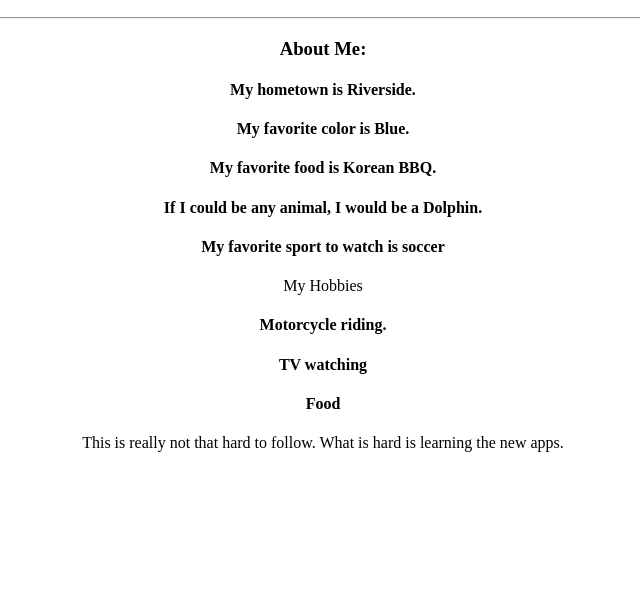
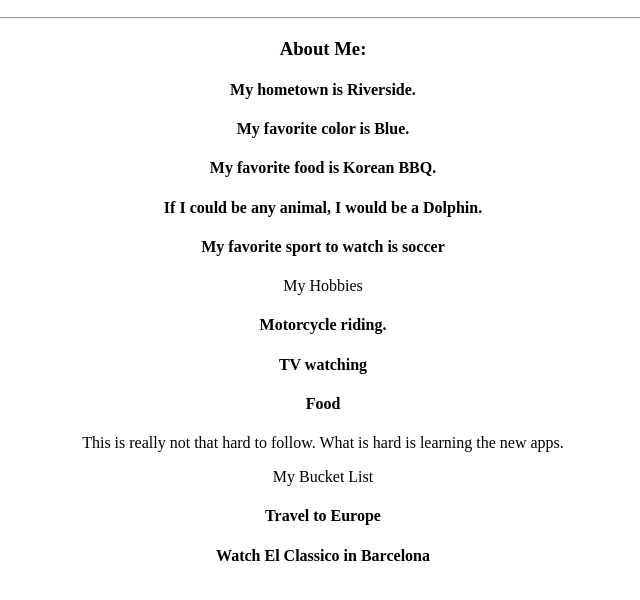
Before and after one commit to CesarEC65/Profile, a plain HTML site: page index.html in a window 1280 px wide. Shown: the part 110-710 px from the top of the page, without its empty margins (317-957 px from the left). Drawn offline with Linux system fonts and the light colour scheme.

Commit message:
adding bucket list.

```diff
--- a/index.html
+++ b/index.html
@@ -20,8 +20,12 @@
                     <h4>Motorcycle riding.</h4>
                     <h4>TV watching</h4>
                     <h4>Food</h4>
-                <p>This is really not that hard to follow.  What is hard is learning the new apps.</p>
-                </h3>
+                <p>This is really not that hard to follow.  What is hard is learning the new apps.
+                </p>
+            </h3>My Bucket List<h3>
+                <h4>Travel to Europe</h4>
+                <h4>Watch El Classico in Barcelona</h4>
+            </h3>
 			</div>
 		  </body>
 		</html>
```
